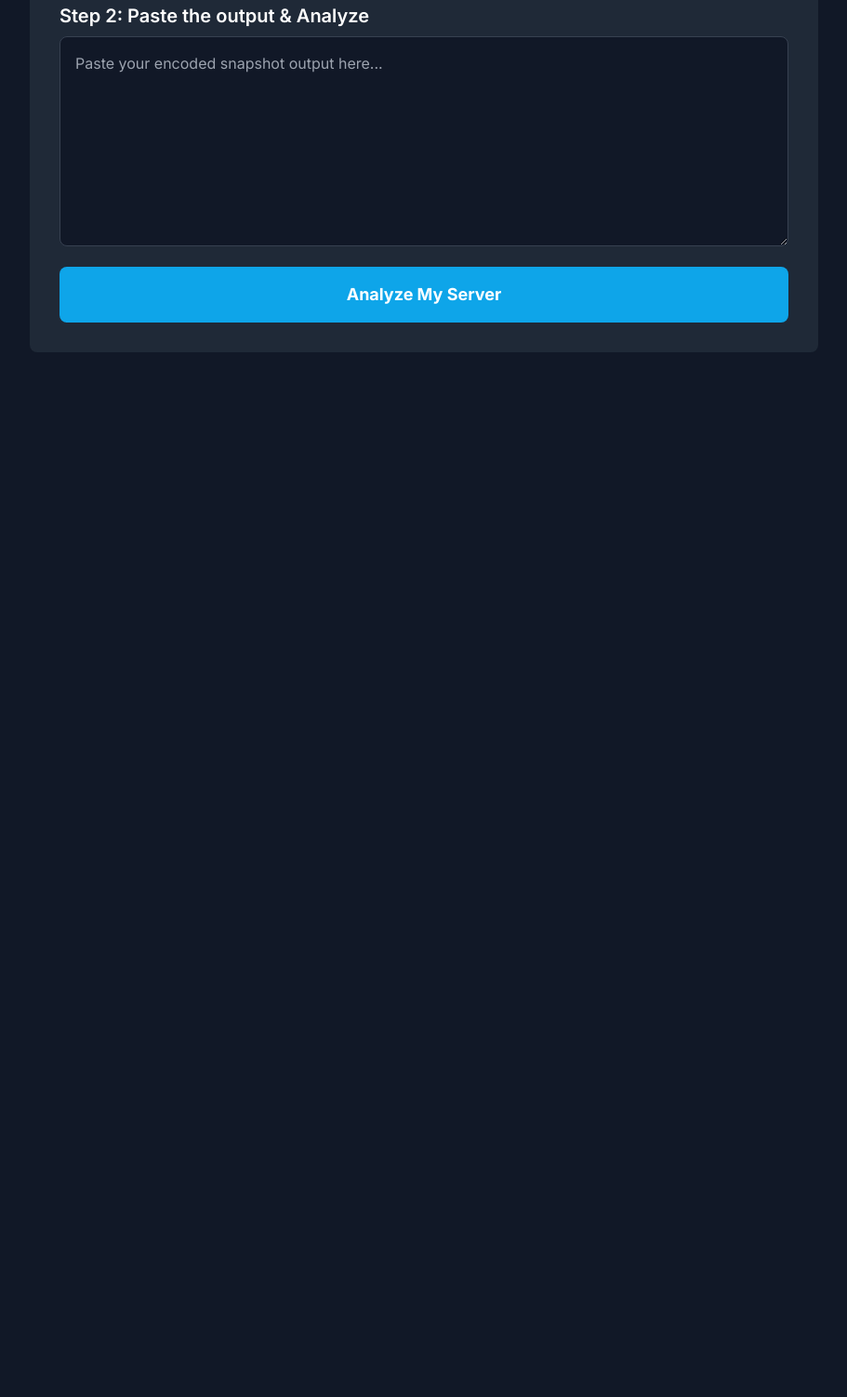
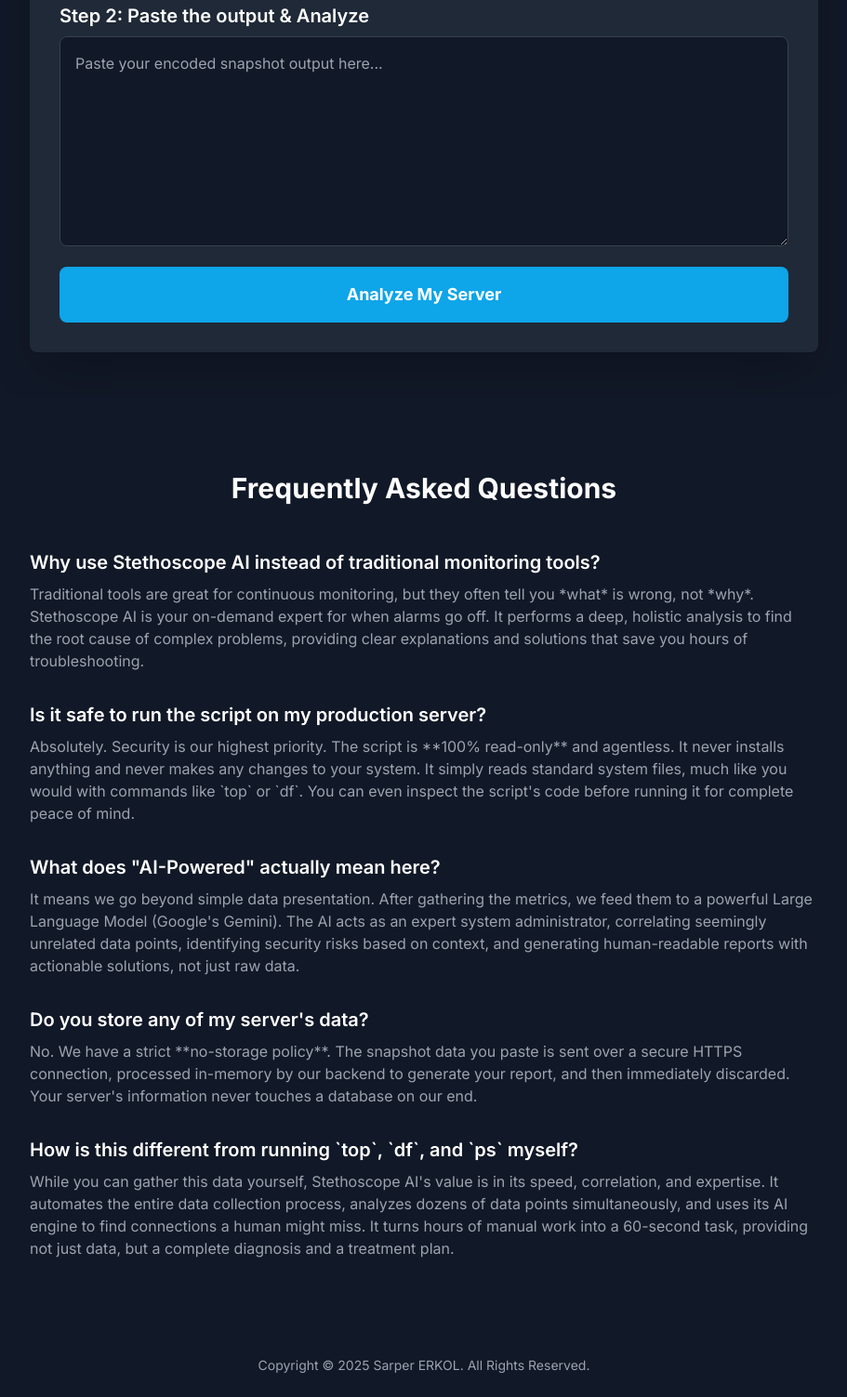
Before and after one commit to TheCloudGuruSarp/stethoscope-ai, a plain HTML site: page index.html in a window 1280 px wide. Shown: the part 651-2154 px from the top of the page at 93% size, without its empty margins (184-1095 px from the left). Before the commit the page ends 1078 px from the top, so only its background shows below. Drawn offline with nearby package versions, Linux system fonts and the light colour scheme.

Commit message:
Update index.html

```diff
--- a/index.html
+++ b/index.html
@@ -9,8 +9,9 @@
     <script src="https://cdn.jsdelivr.net/npm/marked/marked.min.js"></script>
     <style>
         @import url('https://fonts.googleapis.com/css2?family=Inter:wght@400;500;600;700;900&display=swap');
+        html { scroll-behavior: smooth; }
         body { font-family: 'Inter', sans-serif; background-color: #111827; color: #d1d5db; }
-        .btn-primary { background-color: #0ea5e9; color: #ffffff; transition: background-color: 0.3s; }
+        .btn-primary { background-color: #0ea5e9; color: #ffffff; transition: background-color 0.3s; }
         .btn-primary:hover { background-color: #0284c7; }
         .report-content h2 { font-size: 1.5rem; font-weight: 700; margin-bottom: 1rem; padding-bottom: 0.5rem; border-bottom: 1px solid #374151;}
         .report-content h3 { font-size: 1.25rem; font-weight: 700; }
@@ -43,7 +44,7 @@
         <!-- THE TOOL SECTION -->
         <section id="analyzer-tool" class="py-12">
             <div class="container mx-auto px-6 max-w-4xl">
-                <div class="bg-gray-800 p-8 rounded-lg">
+                <div class="bg-gray-800 p-8 rounded-lg shadow-2xl">
                     <div class="mb-8">
                         <h3 class="text-xl font-semibold text-white mb-2">Step 1: Copy this command</h3>
                         <div class="bg-gray-900 border border-gray-700 rounded-lg p-4 flex items-center justify-between">
@@ -121,7 +122,42 @@
                 </section>
             </div>
         </div>
+
+        <!-- FAQ SECTION -->
+        <section id="faq" class="py-20 bg-gray-900">
+            <div class="container mx-auto px-6 max-w-4xl">
+                <h2 class="text-3xl font-bold text-center text-white mb-12">Frequently Asked Questions</h2>
+                <div class="space-y-8">
+                    <div>
+                        <h3 class="text-xl font-semibold text-white">Why use Stethoscope AI instead of traditional monitoring tools?</h3>
+                        <p class="mt-2 text-gray-400">Traditional tools are great for continuous monitoring, but they often tell you *what* is wrong, not *why*. Stethoscope AI is your on-demand expert for when alarms go off. It performs a deep, holistic analysis to find the root cause of complex problems, providing clear explanations and solutions that save you hours of troubleshooting.</p>
+                    </div>
+                    <div>
+                        <h3 class="text-xl font-semibold text-white">Is it safe to run the script on my production server?</h3>
+                        <p class="mt-2 text-gray-400">Absolutely. Security is our highest priority. The script is **100% read-only** and agentless. It never installs anything and never makes any changes to your system. It simply reads standard system files, much like you would with commands like `top` or `df`. You can even inspect the script's code before running it for complete peace of mind.</p>
+                    </div>
+                    <div>
+                        <h3 class="text-xl font-semibold text-white">What does "AI-Powered" actually mean here?</h3>
+                        <p class="mt-2 text-gray-400">It means we go beyond simple data presentation. After gathering the metrics, we feed them to a powerful Large Language Model (Google's Gemini). The AI acts as an expert system administrator, correlating seemingly unrelated data points, identifying security risks based on context, and generating human-readable reports with actionable solutions, not just raw data.</p>
+                    </div>
+                    <div>
+                        <h3 class="text-xl font-semibold text-white">Do you store any of my server's data?</h3>
+                        <p class="mt-2 text-gray-400">No. We have a strict **no-storage policy**. The snapshot data you paste is sent over a secure HTTPS connection, processed in-memory by our backend to generate your report, and then immediately discarded. Your server's information never touches a database on our end.</p>
+                    </div>
+                    <div>
+                        <h3 class="text-xl font-semibold text-white">How is this different from running `top`, `df`, and `ps` myself?</h3>
+                        <p class="mt-2 text-gray-400">While you can gather this data yourself, Stethoscope AI's value is in its speed, correlation, and expertise. It automates the entire data collection process, analyzes dozens of data points simultaneously, and uses its AI engine to find connections a human might miss. It turns hours of manual work into a 60-second task, providing not just data, but a complete diagnosis and a treatment plan.</p>
+                    </div>
+                </div>
+            </div>
+        </section>
     </main>
+
+    <!-- FOOTER -->
+    <footer class="bg-gray-900 text-center py-6">
+        <p class="text-gray-400 text-sm">Copyright © 2025 Sarper ERKOL. All Rights Reserved.</p>
+    </footer>
+
     <script>
         // --- Chart.js Global Config & Plugins ---
         Chart.defaults.color = '#9ca3af';
```
